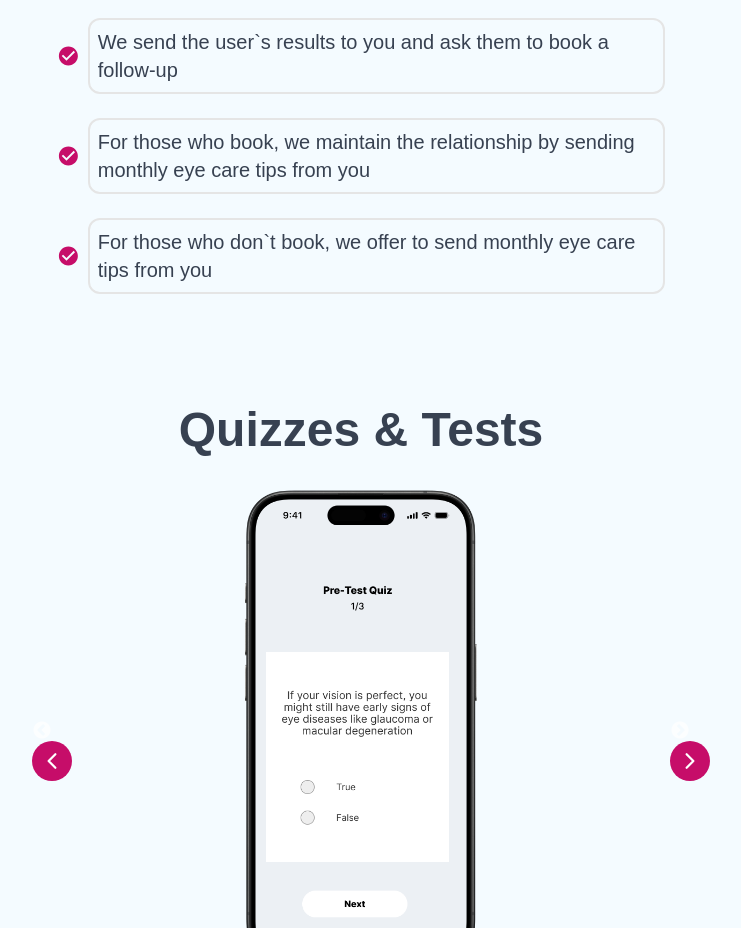
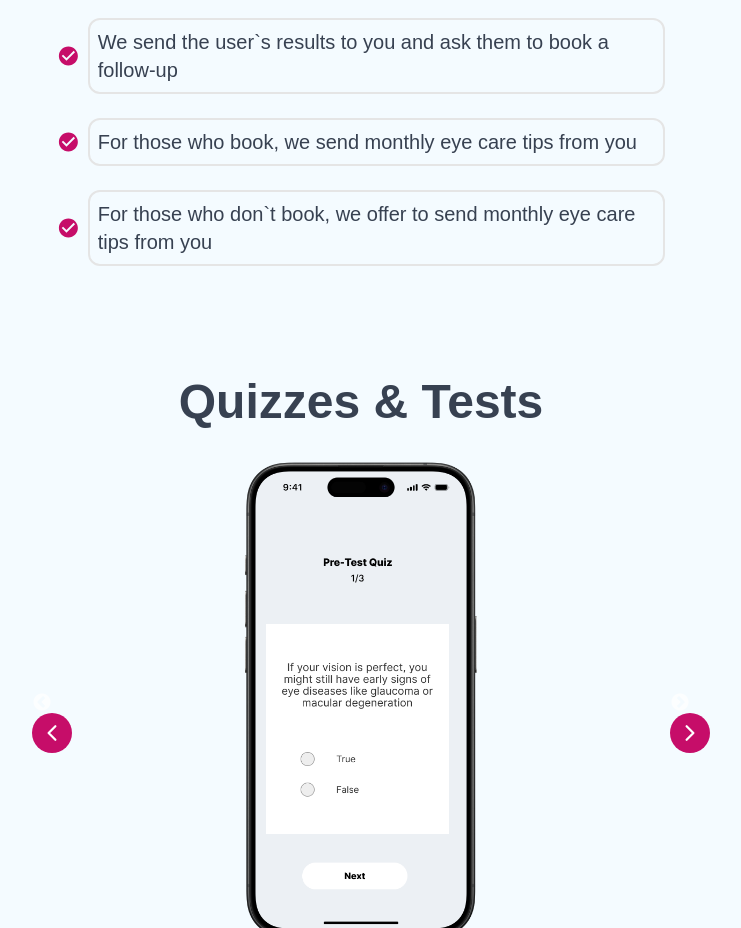
Before and after one commit to MankweAI/eyescreen, a Next.js app: page / in a window 1280 px wide. Shown: the part 960-1888 px from the top of the page, without its empty margins (279-1020 px from the left). Built offline with nearby package versions, Linux system fonts and the light colour scheme.

Commit message:
Your commit message describing the changes

```diff
--- a/src/app/page.js
+++ b/src/app/page.js
@@ -94,7 +94,7 @@ export default function Home() {
                 />
                 <div className="flex justify-center items-center bg-transparent w-full gap-2 p-2 border-2 rounded-xl">
                   <p className="text-sm sm:text-base md:text-lg lg:text-xl text-start text-gray-700 font-medium whitespace-pre-line w-full">
-                    For those who book, we maintain the relationship by sending monthly eye care tips from you
+                    For those who book, we send monthly eye care tips from you
                   </p>
                 </div>
               </div>
```
